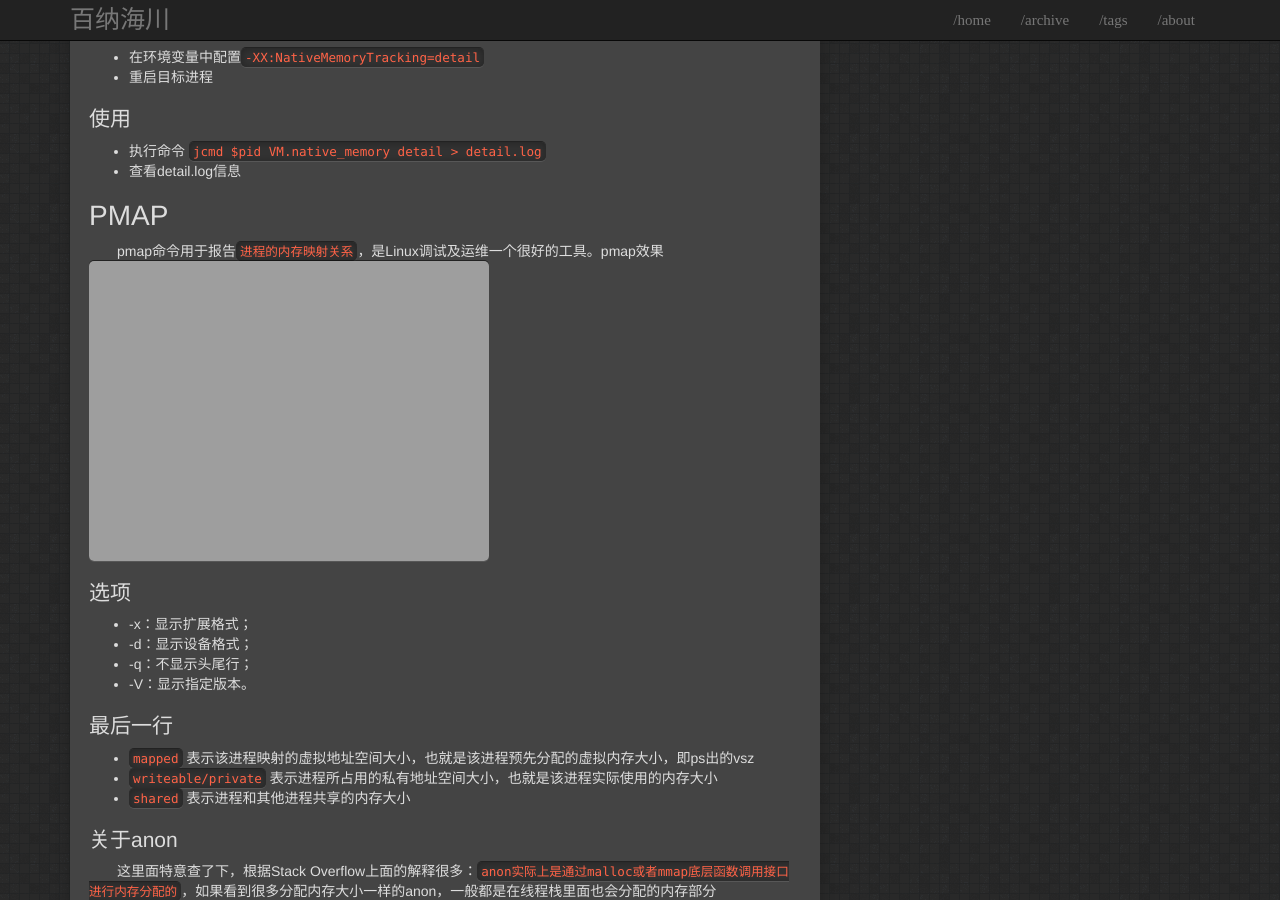
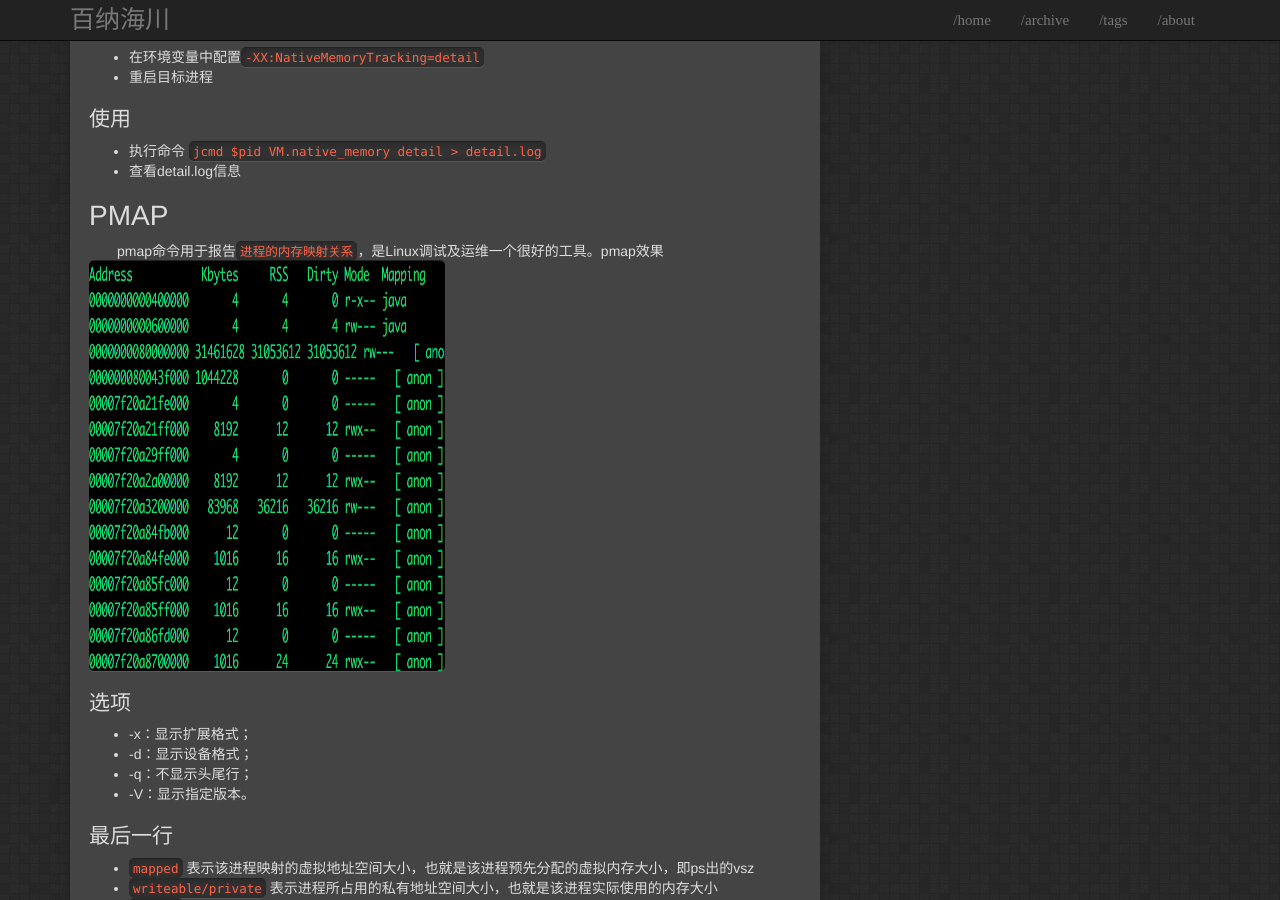
Before and after one commit to igithu/summary, a Jekyll site: the page built from _posts/2018-04-14-jvm-memory-tools.md, in a window 1280 px wide and 900 px high, scrolled down 937 px. Built offline with Jekyll 4.4.1, drawn with Linux system fonts in a browser that asks for light colours.

Commit message:
Update 2018-04-14-jvm-memory-tools.md

```diff
--- a/_posts/2018-04-14-jvm-memory-tools.md
+++ b/_posts/2018-04-14-jvm-memory-tools.md
@@ -31,7 +31,7 @@ tags: jvm
 
 # PMAP
 &emsp;&emsp;pmap命令用于报告`进程的内存映射关系`，是Linux调试及运维一个很好的工具。pmap效果
-![image02](https://igithu.github.io/summary/images/pmap.png =100x)
+![image02](https://igithu.github.io/summary/images/pmap.png){:height="50%" width="50%"}
 
 
 ## 选项
```
